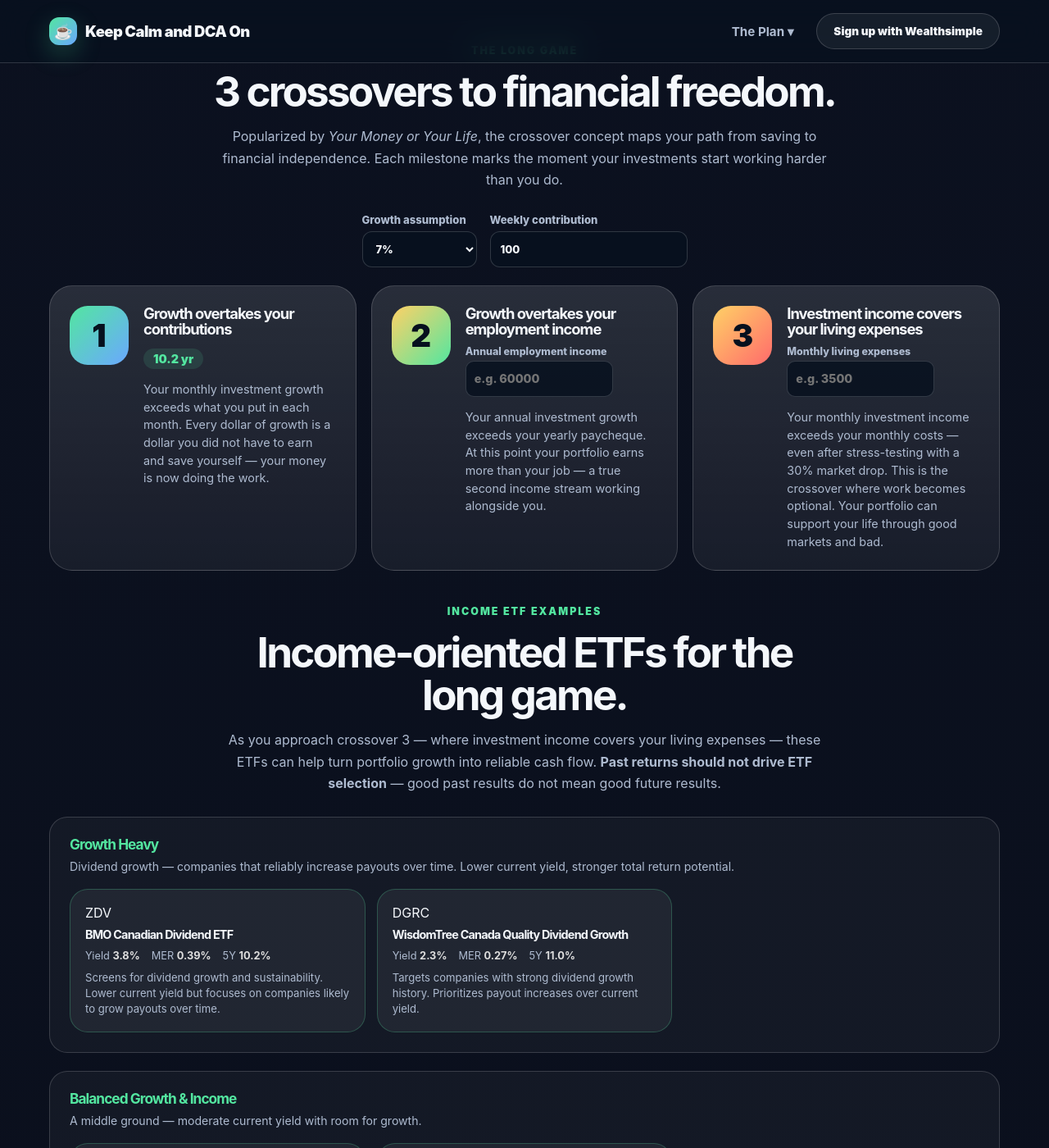
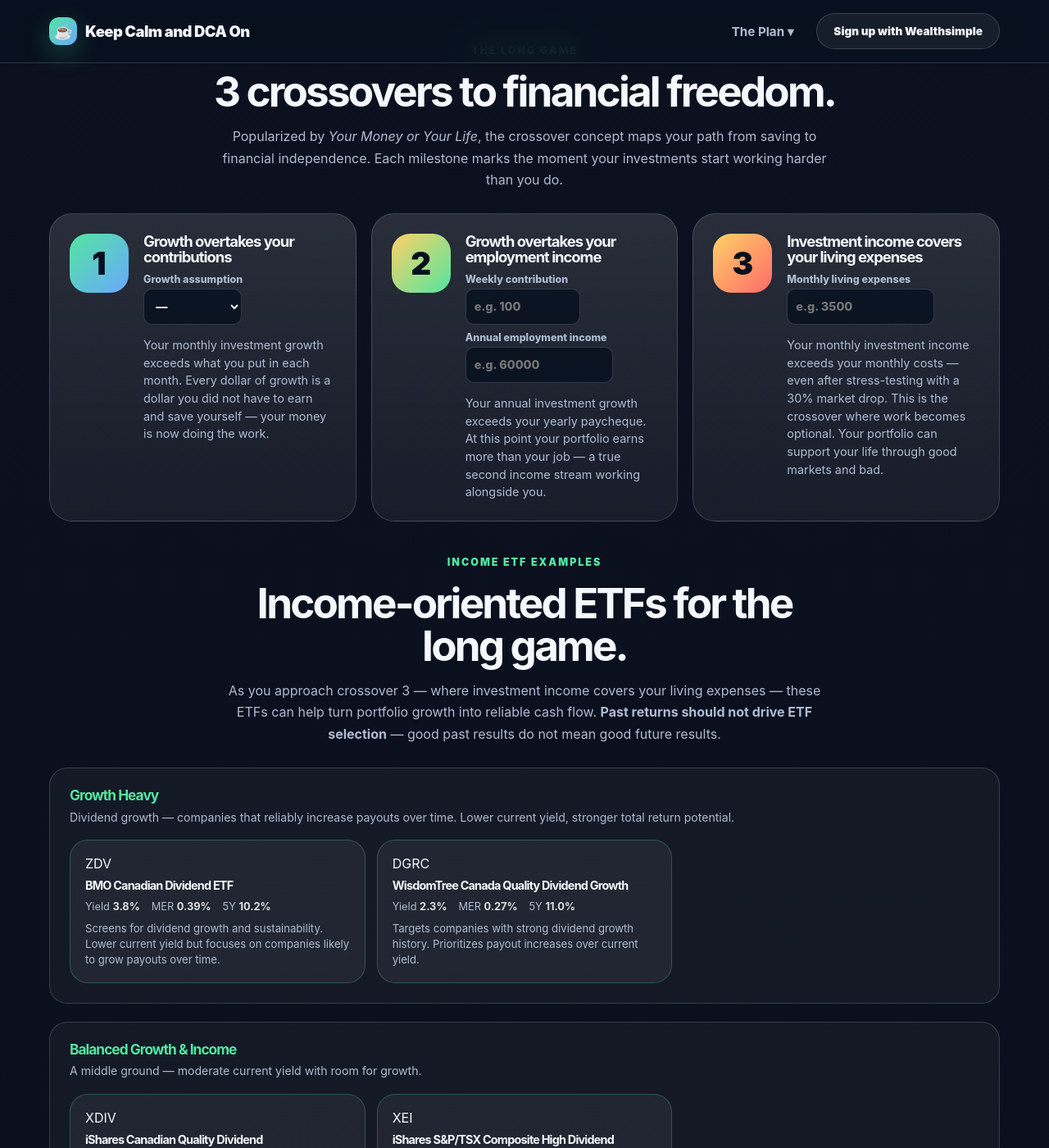
Before and after one commit to thestamp/dcathedip, a Jekyll site: the page built from index.html, in a window 1280 px wide and 1400 px high, scrolled down 12449 px. Shown: the whole window at 82% size. Built offline with Jekyll 4.4.1, drawn with Linux system fonts in a browser that asks for light colours; some of the changed lines change nothing that is shown.

Commit message:
Move crossover inputs into cards: growth in Card 1, weekly in Card 2
- Remove standalone crossover-controls bar above the grid
- Card 1 now contains growth assumption dropdown
- Card 2 now contains weekly contribution + employment income inputs
- Card 3 contains monthly expenses input (unchanged)
- Error messages target specific missing fields per phase
  (e.g. 'enter growth rate in phase 1' / 'enter weekly contribution in phase 2')

```diff
--- a/assets/css/styles.css
+++ b/assets/css/styles.css
@@ -333,22 +333,6 @@
 .crossover-card p:last-child { margin-bottom: 0; }
 .crossover-card p { color: var(--muted); font-size: 0.9rem; line-height: 1.5; }
 
-/* Crossover calculator shared inputs */
-.crossover-controls {
-  display: flex; gap: 16px; align-items: flex-end; justify-content: center;
-  flex-wrap: wrap; margin-bottom: 22px;
-}
-.crossover-controls label {
-  display: grid; gap: 6px; font-weight: 800; color: var(--muted);
-  font-size: 0.82rem;
-}
-.crossover-controls select,
-.crossover-controls input {
-  border-radius: 12px; border: 1px solid var(--border);
-  background: rgba(8,17,31,0.85); color: var(--text);
-  padding: 10px 12px; min-width: 140px;
-}
-
 /* Per-card input */
 .cross-input-label {
   display: grid; gap: 4px; font-weight: 800; color: var(--muted);
@@ -358,7 +342,7 @@
   border-radius: 10px; border: 1px solid var(--border);
   background: rgba(8,17,31,0.85); color: var(--text);
   padding: 8px 10px; width: 100%; max-width: 180px;
-  font-size: 0.9rem;
+  font-size: 0.9rem; font-family: inherit;
 }
 .crossover-yr {
   display: inline-block; margin-top: 4px;
--- a/assets/js/app.js
+++ b/assets/js/app.js
@@ -841,8 +841,6 @@
   document.querySelectorAll("[data-scenario]").forEach(button => button.addEventListener("click", () => applyScenario(button.dataset.scenario)));
   document.querySelectorAll("#tfsaForm input").forEach(el => el.addEventListener("input", calculateTfsaRoom));
   document.getElementById("wealthsimpleLink").href = WEALTHSIMPLE_REFERRAL_URL;
-  document.getElementById("crossGrowth").addEventListener("change", renderCrossoverCalc);
-  document.getElementById("crossWeekly").addEventListener("input", renderCrossoverCalc);
     renderTickers();
     renderLevGrid();
     renderIncomeEtfs();
@@ -855,14 +853,17 @@
   const grid = document.getElementById("crossoverGrid");
   if (!grid) return;
 
+  // Read current values from the dynamically-created elements
   const r = parseFloat((document.getElementById("crossGrowth") || {}).value) || 0;
   const weekly = parseFloat((document.getElementById("crossWeekly") || {}).value) || 0;
   const employmentIncome = parseFloat((document.getElementById("crossIncome") || {}).value) || 0;
   const monthlyExpenses = parseFloat((document.getElementById("crossExpenses") || {}).value) || 0;
 
-  const M = weekly * 52 / 12; // monthly contribution
+  const M = weekly * 52 / 12;
   const i = r > 0 ? Math.pow(1 + r / 100, 1 / 12) - 1 : 0;
-  const hasBase = r > 0 && weekly > 0;
+  const hasGrowth = r > 0;
+  const hasWeekly = weekly > 0;
+  const hasBase = hasGrowth && hasWeekly;
   const hasIncome = employmentIncome > 0;
   const hasExpenses = monthlyExpenses > 0;
 
@@ -874,15 +875,6 @@
     return Math.log(ratio) / Math.log(1 + i) / 12;
   }
 
-  // Crossover 1: monthly growth > monthly contribution → target balance = M / i
-  const t1Years = hasBase ? yearsToTarget(M / i) : null;
-
-  // Crossover 2: annual growth > employment income → target balance = E / (r/100)
-  const t2Years = (hasBase && hasIncome) ? yearsToTarget(employmentIncome / (r / 100)) : null;
-
-  // Crossover 3: 4% rule → target balance = monthly expenses × 300
-  const t3Years = (hasBase && hasExpenses) ? yearsToTarget(monthlyExpenses * 300) : null;
-
   function fmtYears(y) {
     if (y === null || y === undefined) return "";
     if (y < 0.1) return "< 0.1 yr";
@@ -890,60 +882,90 @@
     return y.toFixed(1) + " yr";
   }
 
-  function needsBase(phase) {
-    if (phase === 1) return "";
-    if (phase === 2) return hasBase ? "" : "needs-base";
-    if (phase === 3) return (hasBase && hasIncome) ? "" : (hasBase ? "needs-income" : "needs-base");
+  // Error label for a phase: returns "" if ok, or an error message
+  function phaseError(phase) {
+    if (phase === 1) return ""; // self-contained — growth rate is in card 1
+    if (phase === 2) {
+      if (hasIncome && !hasGrowth) return "enter growth rate in phase 1";
+      if (hasIncome && hasGrowth && !hasWeekly) return "enter weekly contribution above";
+      return "";
+    }
+    if (phase === 3) {
+      if (hasExpenses && !hasGrowth) return "enter growth rate in phase 1";
+      if (hasExpenses && hasGrowth && !hasWeekly) return "enter weekly contribution in phase 2";
+      if (hasExpenses && hasBase && !hasIncome) return "enter employment income in phase 2";
+      return "";
+    }
     return "";
   }
 
-  function renderPhase(num, title, years, phaseHasInput, extraInputHtml, description) {
-    const nb = needsBase(num);
-    const error = nb !== "" && phaseHasInput;
-    const label = nb === "needs-base" ? "enter growth & contribution above" :
-                  nb === "needs-income" ? "enter employment income in phase 2" : "";
-    const yrDisplay = (nb === "" && years !== null) ? fmtYears(years) : "";
-    const yrLabel = yrDisplay ? `<span class="crossover-yr">${yrDisplay}</span>` :
-                    (error ? `<span class="crossover-yr error-label">${label}</span>` : "");
+  function renderCard(num, title, years, showYears, extraHtml, description) {
+    const err = phaseError(num);
+    const yr = showYears && err === "" && years !== null ? fmtYears(years) : "";
+    const yrBadge = yr ? `<span class="crossover-yr">${yr}</span>` : "";
+    const errBadge = err ? `<span class="crossover-yr error-label">${err}</span>` : "";
+    const badge = yrBadge || errBadge;
+    const classes = err ? " crossover-error" : "";
 
-    return `
+    return {
+      html: `
         <div class="crossover-num">${num}</div>
         <div>
           <h3>${title}</h3>
-        ${yrLabel}
-        ${extraInputHtml}
+          ${badge}
+          ${extraHtml}
           <p>${description}</p>
-      </div>
-    `;
+        </div>`,
+      className: "crossover-card" + classes
+    };
   }
 
-  // Build the three cards with JS-rendered content
+  const growthOpts = [5, 6, 7, 8, 9, 10].map(v =>
+    `<option value="${v}"${r === v ? " selected" : ""}>${v}%</option>`
+  ).join("");
+
   const cards = grid.querySelectorAll(".crossover-card");
   if (cards.length !== 3) return;
 
-  cards[0].className = "crossover-card";
-  cards[0].innerHTML = renderPhase(1, "Growth overtakes your contributions", t1Years, hasBase, "",
-    "Your monthly investment growth exceeds what you put in each month. Every dollar of growth is a dollar you did not have to earn and save yourself — your money is now doing the work.");
+  const props = [
+    renderCard(1, "Growth overtakes your contributions",
+      yearsToTarget(M / i), hasBase,
+      `<label class="cross-input-label">Growth assumption
+        <select id="crossGrowth" class="cross-input" style="max-width:120px">
+          <option value="">—</option>
+          ${growthOpts}
+        </select>
+      </label>`,
+      "Your monthly investment growth exceeds what you put in each month. Every dollar of growth is a dollar you did not have to earn and save yourself — your money is now doing the work."),
 
-  cards[1].className = "crossover-card" + (needsBase(2) !== "" && hasIncome ? " crossover-error" : "");
-  cards[1].innerHTML = renderPhase(2, "Growth overtakes your employment income", t2Years, hasIncome,
-    `<label class="cross-input-label">Annual employment income
+    renderCard(2, "Growth overtakes your employment income",
+      yearsToTarget(employmentIncome / (r / 100)), hasBase && hasIncome,
+      `<label class="cross-input-label">Weekly contribution
+        <input type="number" id="crossWeekly" class="cross-input" placeholder="e.g. 100" min="0" step="10" value="${weekly || ''}" style="max-width:140px" />
+      </label>
+      <label class="cross-input-label">Annual employment income
         <input type="number" id="crossIncome" class="cross-input" placeholder="e.g. 60000" min="0" step="1000" value="${employmentIncome || ''}" />
       </label>`,
-    "Your annual investment growth exceeds your yearly paycheque. At this point your portfolio earns more than your job — a true second income stream working alongside you.");
+      "Your annual investment growth exceeds your yearly paycheque. At this point your portfolio earns more than your job — a true second income stream working alongside you."),
 
-  cards[2].className = "crossover-card" + (needsBase(3) !== "" && hasExpenses ? " crossover-error" : "");
-  cards[2].innerHTML = renderPhase(3, "Investment income covers your living expenses", t3Years, hasExpenses,
+    renderCard(3, "Investment income covers your living expenses",
+      yearsToTarget(monthlyExpenses * 300), hasBase && hasExpenses,
       `<label class="cross-input-label">Monthly living expenses
         <input type="number" id="crossExpenses" class="cross-input" placeholder="e.g. 3500" min="0" step="100" value="${monthlyExpenses || ''}" />
       </label>`,
-    "Your monthly investment income exceeds your monthly costs — even after stress-testing with a 30% market drop. This is the crossover where work becomes optional. Your portfolio can support your life through good markets and bad.");
+      "Your monthly investment income exceeds your monthly costs — even after stress-testing with a 30% market drop. This is the crossover where work becomes optional. Your portfolio can support your life through good markets and bad.")
+  ];
 
-  // Re-attach event listeners to the inputs in cards 2 and 3
-  const incomeEl = document.getElementById("crossIncome");
-  const expensesEl = document.getElementById("crossExpenses");
-  if (incomeEl) incomeEl.addEventListener("input", renderCrossoverCalc);
-  if (expensesEl) expensesEl.addEventListener("input", renderCrossoverCalc);
+  props.forEach((p, i) => {
+    cards[i].className = p.className;
+    cards[i].innerHTML = p.html;
+  });
+
+  // Re-attach listeners
+  ["crossGrowth", "crossWeekly", "crossIncome", "crossExpenses"].forEach(id => {
+    const el = document.getElementById(id);
+    if (el) el.addEventListener(el.tagName === "SELECT" ? "change" : "input", renderCrossoverCalc);
+  });
 }
 
 document.addEventListener("DOMContentLoaded", init);
--- a/index.html
+++ b/index.html
@@ -553,23 +553,6 @@
           <p>Popularized by <em>Your Money or Your Life</em>, the crossover concept maps your path from saving to financial independence. Each milestone marks the moment your investments start working harder than you do.</p>
         </div>
 
-        <div class="crossover-controls">
-          <label>Growth assumption
-            <select id="crossGrowth">
-              <option value="">—</option>
-              <option value="5">5%</option>
-              <option value="6">6%</option>
-              <option value="7" selected>7%</option>
-              <option value="8">8%</option>
-              <option value="9">9%</option>
-              <option value="10">10%</option>
-            </select>
-          </label>
-          <label>Weekly contribution
-            <input type="number" id="crossWeekly" placeholder="e.g. 100" min="0" step="10" value="100" />
-          </label>
-        </div>
-
         <div class="crossover-grid" id="crossoverGrid">
           <article class="crossover-card" id="crossCard1">
             <div class="crossover-num">1</div>
```
Lines whose indentation alone changed are shown as unchanged.
